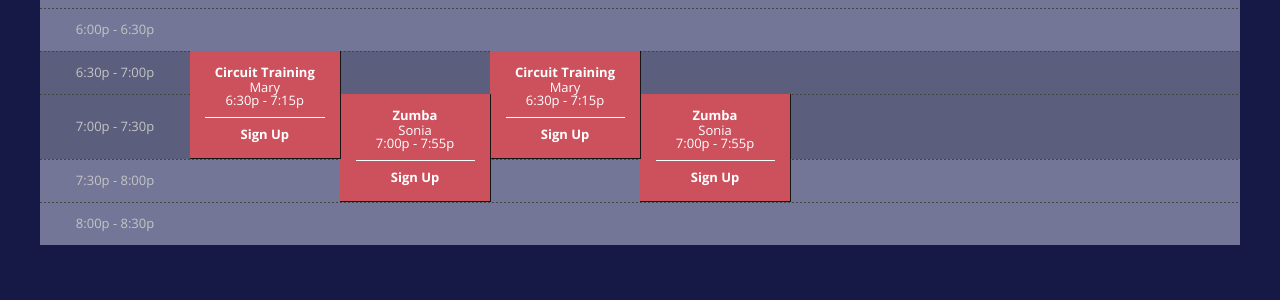
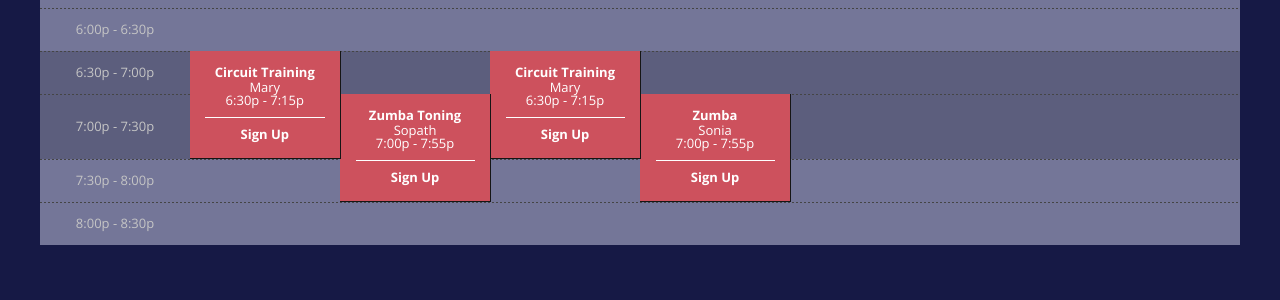
Before and after one commit to rwstone/shapeitup, a Jekyll site: the page built from schedule/index.md, in a window 1280 px wide. Shown: the part 661-961 px from the top of the page. Built offline with Jekyll 4.4.1, drawn with Linux system fonts in a browser that asks for light colours; some web fonts are replaced.

Commit message:
Updated Index

```diff
--- a/schedule/index.md
+++ b/schedule/index.md
@@ -9,8 +9,8 @@ sessions:
   start_time: 6:30p
   end_time: 7:15p
   length: 2
-- class: Zumba
-  instructor: Sonia
+- class: Zumba Toning
+  instructor: Sopath
   day: Tuesday
   start_time: 7:00p
   end_time: 7:55p
```
